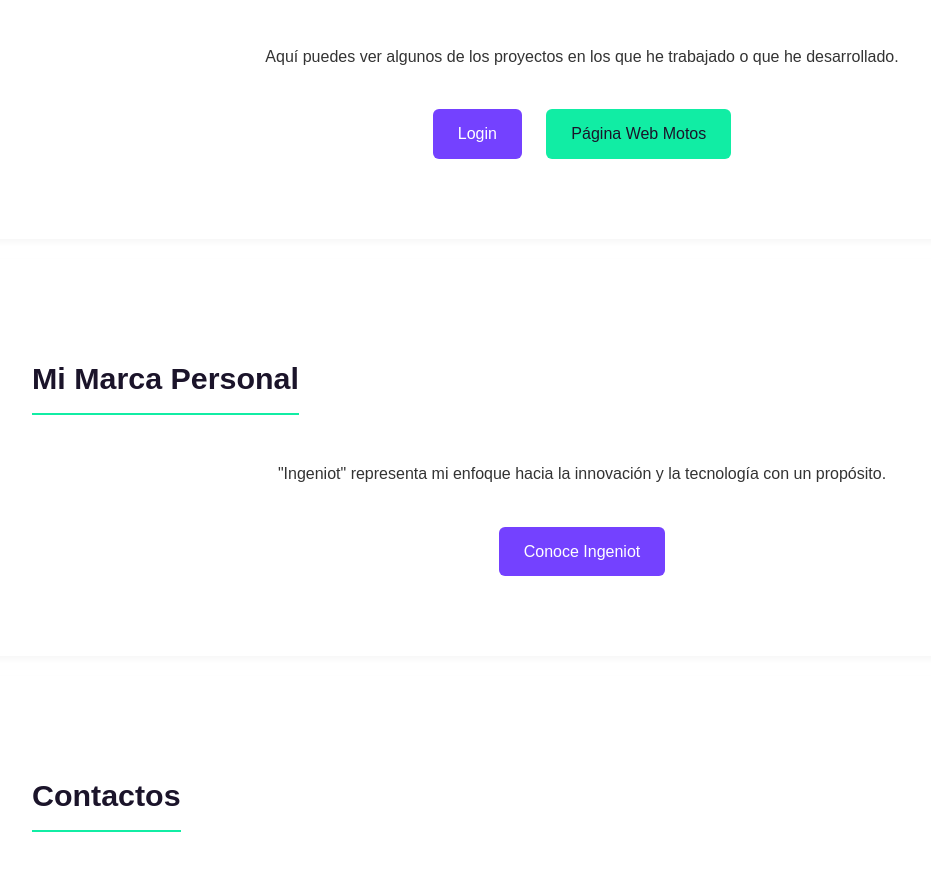
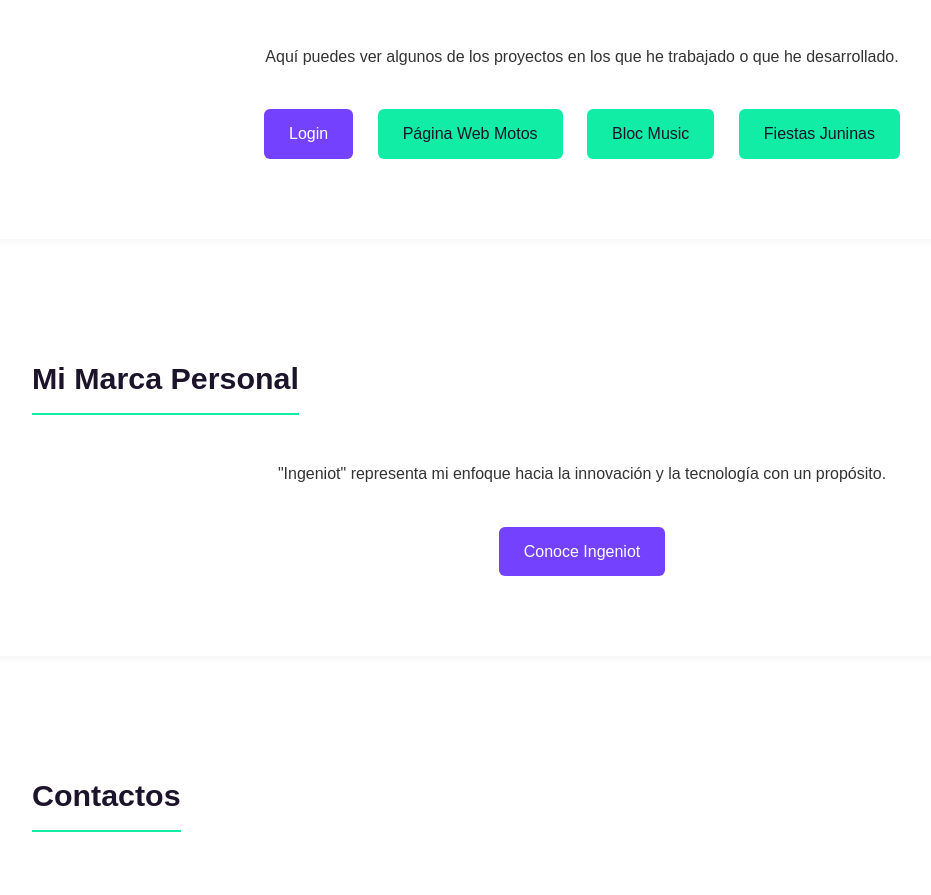
Before and after one commit to LuisDa87/Portafolio, a plain HTML site: page index.html in a window 1280 px wide. Shown: the part 3271-4166 px from the top of the page, without its empty margins (58-989 px from the left). Drawn offline with Linux system fonts and the light colour scheme.

Commit message:
Update index.html

```diff
--- a/index.html
+++ b/index.html
@@ -456,6 +456,12 @@
             <a href="motos.html" target="_blank" class="btn btn-green"
               >Página Web Motos</a
             >
+            <a href="https://jvelez000.github.io/musicapp/" target="_blank" class="btn btn-green"
+              >Bloc Music</a
+            >
+            <a href="https://luisda87.github.io/Fiestas_Juninas/" target="_blank" class="btn btn-green"
+              >Fiestas Juninas</a
+            >
           </div>
         </div>
       </section>
```
